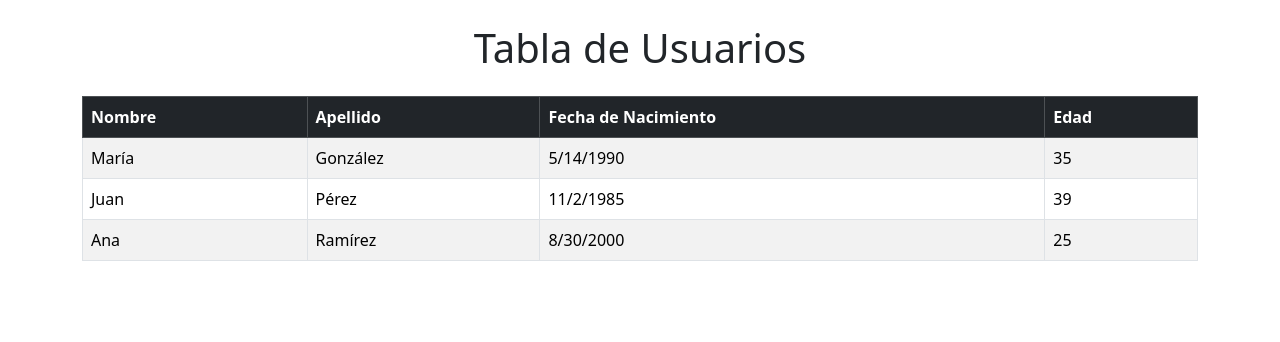
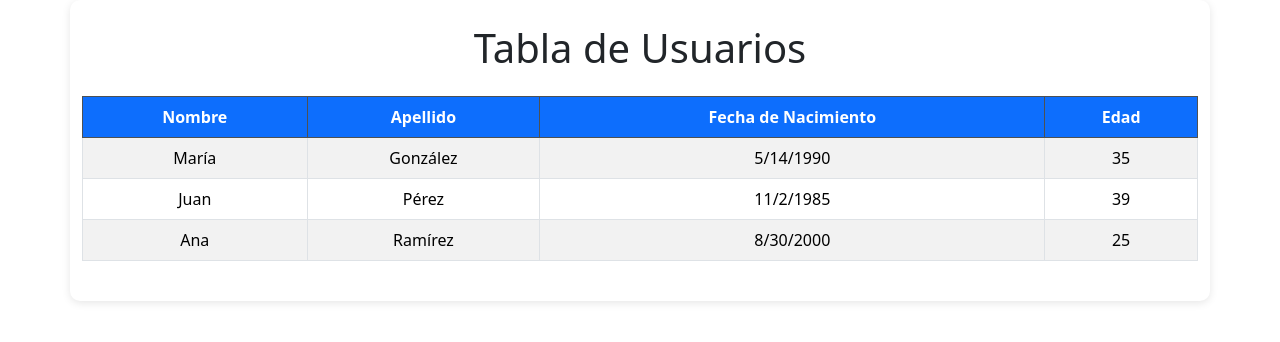
Before and after one commit to JaviPaz0820/Front-end-Unab, a Vue app: page / in a window 1280 px wide. Shown: the top 342 px of the page. Built offline with nearby package versions, Linux system fonts and the light colour scheme.

Commit message:
proyecto vue

```diff
--- a/index.html
+++ b/index.html
@@ -3,6 +3,7 @@
   <head>
     <meta charset="UTF-8" />
     <link rel="icon" type="image/svg+xml" href="/vite.svg" />
+    <link href="https://fonts.googleapis.com/css2?family=Inter:wght@400;500;600&display=swap" rel="stylesheet">
     <meta name="viewport" content="width=device-width, initial-scale=1.0" />
     <title>vue-users</title>
   </head>
--- a/src/App.vue
+++ b/src/App.vue
@@ -55,6 +55,41 @@ export default {
 
 <style>
 body {
-  background-color: #f8f9fa;
+  background-color: #f4f6f8;
+  font-family: 'Inter', 'Helvetica Neue', Arial, sans-serif;
+  color: #333;
+}
+
+.container {
+  max-width: 900px;
+  background-color: white;
+  padding: 2rem;
+  border-radius: 10px;
+  box-shadow: 0 2px 8px rgba(0, 0, 0, 0.1);
+}
+
+h1 {
+  font-weight: 600;
+  color: #0d6efd;
+}
+
+.table {
+  text-align: center;
+  vertical-align: middle;
+  font-size: 1rem;
+}
+
+.table-dark th {
+  background-color: #0d6efd !important;
+  color: white !important;
+}
+
+tr:nth-child(even) {
+  background-color: #f9fbfd;
+}
+
+tr:hover {
+  background-color: #e9f3ff;
+  transition: background-color 0.3s ease;
 }
 </style>
```
